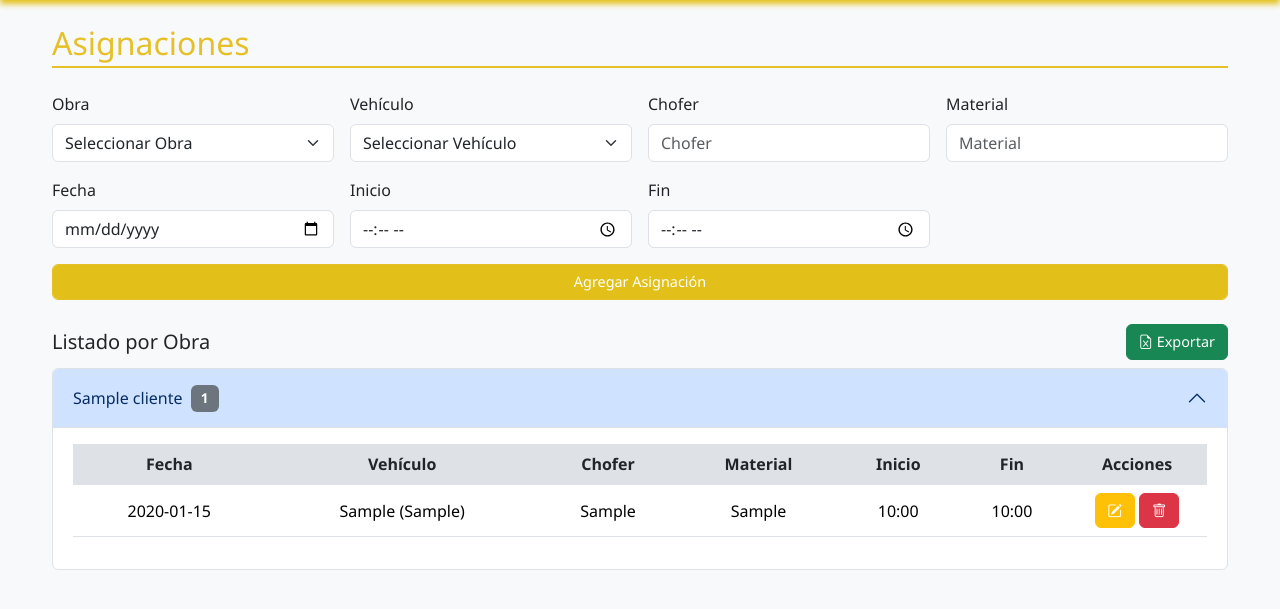
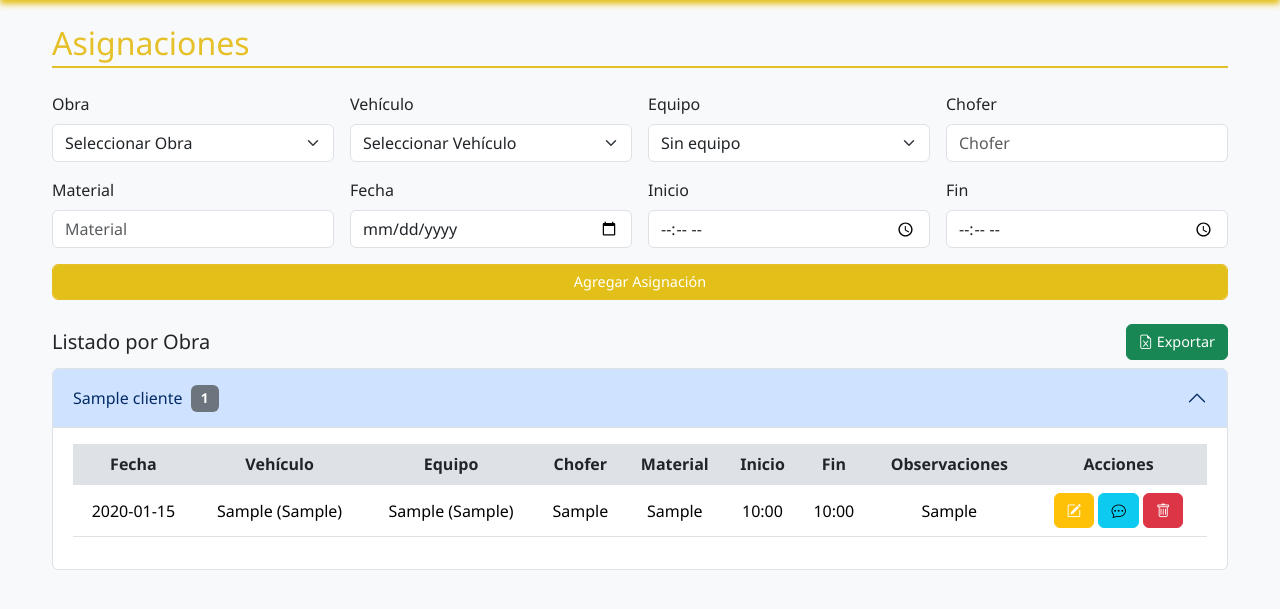
Before and after one commit to santiagonisi/Logistica, a Flask app: page / in a window 1280 px wide, after a click that opens the changed part. Shown: the part 70-679 px from the top of the page. Run offline with Flask 3, Linux system fonts and the light colour scheme; tables that the repository leaves empty hold one stand-in row (values such as "Sample post").

Commit message:
observaciones/excell/equipo

```diff
--- a/logistica/models.py
+++ b/logistica/models.py
@@ -28,11 +28,14 @@ class Asignacion(db.Model):
     id = db.Column(db.Integer, primary_key=True)
     cliente_id = db.Column(db.Integer, db.ForeignKey('cliente.id'), nullable=False)
     vehiculo_id = db.Column(db.Integer, db.ForeignKey('vehiculo.id'), nullable=False)
+    equipo_id = db.Column(db.Integer, db.ForeignKey('vehiculo.id'), nullable=True)  # Nuevo campo
     chofer = db.Column(db.String(100), nullable=False)
     material = db.Column(db.String(100), nullable=False)
     fecha = db.Column(db.Date, nullable=False)
     hora_inicio = db.Column(db.Time, nullable=False)
     hora_fin = db.Column(db.Time, nullable=False)
+    observaciones = db.Column(db.Text, nullable=True)
 
     cliente = db.relationship('Cliente', backref=db.backref('asignaciones', lazy=True))
-    vehiculo = db.relationship('Vehiculo', backref=db.backref('asignaciones', lazy=True))
+    vehiculo = db.relationship('Vehiculo', foreign_keys=[vehiculo_id])
+    equipo = db.relationship('Vehiculo', foreign_keys=[equipo_id])
--- a/logistica/routes.py
+++ b/logistica/routes.py
@@ -107,23 +107,28 @@ def agregar_cliente():
 
 @main.route('/asignaciones/agregar', methods=['POST'])
 def agregar_asignacion():
-    try:
-        nueva = Asignacion(
-            cliente_id=int(request.form['cliente_id']),
-            vehiculo_id=int(request.form['vehiculo_id']),
-            chofer=request.form['chofer'].strip(),
-            material=request.form['material'].strip(),
-            fecha=datetime.strptime(request.form['fecha'], "%Y-%m-%d").date(),
-            hora_inicio=datetime.strptime(request.form['hora_inicio'], "%H:%M").time(),
-            hora_fin=datetime.strptime(request.form['hora_fin'], "%H:%M").time(),
-        )
-        db.session.add(nueva)
-        db.session.commit()
-        flash('Asignación creada correctamente', 'success')
-    except Exception as e:
-        db.session.rollback()
-        flash(f'Error al crear la asignación: {e}', 'danger')
-    return redirect(url_for('main.index'))
+    cliente_id = request.form['cliente_id']
+    vehiculo_id = request.form['vehiculo_id']
+    equipo_id = request.form.get('equipo_id') or None
+    chofer = request.form['chofer']
+    material = request.form['material']
+    fecha = request.form['fecha']
+    hora_inicio = request.form['hora_inicio']
+    hora_fin = request.form['hora_fin']
+    nueva = Asignacion(
+        cliente_id=cliente_id,
+        vehiculo_id=vehiculo_id,
+        equipo_id=equipo_id if equipo_id else None,
+        chofer=chofer,
+        material=material,
+        fecha=datetime.strptime(fecha, '%Y-%m-%d'),
+        hora_inicio=datetime.strptime(hora_inicio, '%H:%M').time(),
+        hora_fin=datetime.strptime(hora_fin, '%H:%M').time()
+    )
+    db.session.add(nueva)
+    db.session.commit()
+    flash('Asignación agregada', 'success')
+    return redirect(url_for('main.asignaciones'))
 
 @main.route('/asignaciones/editar/<int:id>', methods=['POST'])
 def editar_asignacion(id):
@@ -157,34 +162,61 @@ def eliminar_asignacion(id):
 
 @main.route('/asignaciones/exportar')
 def exportar_asignaciones():
-    asignaciones = Asignacion.query.order_by(
-        Asignacion.cliente_id, Asignacion.fecha, Asignacion.hora_inicio
-    ).all()
-
+    asignaciones = Asignacion.query.order_by(Asignacion.fecha.desc()).all()
     wb = Workbook()
     ws = wb.active
     ws.title = "Asignaciones"
-    headers = ["Obra", "Vehículo", "Chofer", "Material", "Fecha", "Hora inicio", "Hora fin"]
-    ws.append(headers)
-
+    # Encabezados, incluye Observaciones
+    ws.append([
+        "ID", "Obra", "Vehículo", "Chofer", "Material", "Fecha",
+        "Inicio", "Fin", "Observaciones"
+    ])
     for a in asignaciones:
         ws.append([
-            a.cliente.nombre,
-            a.vehiculo.codigo,
+            a.id,
+            a.cliente.nombre if a.cliente else "",
+            f"{a.vehiculo.codigo} ({a.vehiculo.dominio})" if a.vehiculo else "",
             a.chofer,
             a.material,
-            a.fecha.strftime('%Y-%m-%d'),
-            a.hora_inicio.strftime('%H:%M'),
-            a.hora_fin.strftime('%H:%M'),
+            a.fecha.strftime('%Y-%m-%d') if a.fecha else "",
+            a.hora_inicio.strftime('%H:%M') if a.hora_inicio else "",
+            a.hora_fin.strftime('%H:%M') if a.hora_fin else "",
+            a.observaciones or ""
         ])
-
-    output = io.BytesIO()
+    from io import BytesIO
+    output = BytesIO()
     wb.save(output)
     output.seek(0)
-
     return send_file(
         output,
+        download_name="asignaciones.xlsx",
         as_attachment=True,
-        download_name='asignaciones.xlsx',
-        mimetype='application/vnd.openxmlformats-officedocument.spreadsheetml.sheet'
+        mimetype="application/vnd.openxmlformats-officedocument.spreadsheetml.sheet"
     )
+
+@main.route('/asignaciones')
+def asignaciones():
+    page = request.args.get('page', 1, type=int)
+    per_page = 10
+    asignaciones_query = Asignacion.query.order_by(Asignacion.fecha.desc())
+    total = asignaciones_query.count()
+    total_pages = max((total + per_page - 1) // per_page, 1)
+    asignaciones = asignaciones_query.offset((page - 1) * per_page).limit(per_page).all()
+    clientes = Cliente.query.all()
+    vehiculos = Vehiculo.query.all()
+    return render_template(
+        'asignaciones.html',
+        asignaciones=asignaciones,
+        clientes=clientes,
+        vehiculos=vehiculos,
+        page=page,
+        total_pages=total_pages
+    )
+
+@main.route('/asignaciones/observaciones/<int:id>', methods=['POST'])
+def editar_observaciones(id):
+    a = Asignacion.query.get_or_404(id)
+    a.observaciones = request.form['observaciones'].strip()
+    db.session.commit()
+    flash('Observaciones actualizadas', 'success')
+    return redirect(url_for('main.asignaciones'))
--- a/logistica/templates/asignaciones.html
+++ b/logistica/templates/asignaciones.html
@@ -33,7 +33,16 @@
     <select name="vehiculo_id" class="form-select" required>
       <option value="">Seleccionar Vehículo</option>
       {% for v in vehiculos %}
-        <option value="{{ v.id }}">{{ v.codigo }} - {{ v.dominio }}</option>
+        <option value="{{ v.id }}">{{ v.codigo }} ({{ v.dominio }})</option>
+      {% endfor %}
+    </select>
+  </div>
+  <div class="col-md-3">
+    <label class="form-label">Equipo</label>
+    <select name="equipo_id" class="form-select">
+      <option value="">Sin equipo</option>
+      {% for v in vehiculos %}
+        <option value="{{ v.id }}">{{ v.codigo }} ({{ v.dominio }})</option>
       {% endfor %}
     </select>
   </div>
@@ -88,11 +97,13 @@
               <tr>
                 <th>Fecha</th>
                 <th>Vehículo</th>
+                <th>Equipo</th>
                 <th>Chofer</th>
                 <th>Material</th>
                 <th>Inicio</th>
                 <th>Fin</th>
-                <th style="width: 140px;">Acciones</th>
+                <th>Observaciones</th>
+                <th>Acciones</th>
               </tr>
             </thead>
             <tbody>
@@ -100,20 +111,57 @@
               <tr>
                 <td>{{ a.fecha.strftime('%Y-%m-%d') }}</td>
                 <td>{{ a.vehiculo.codigo }} ({{ a.vehiculo.dominio }})</td>
+                <td>
+                  {% if a.equipo %}
+                    {{ a.equipo.codigo }} ({{ a.equipo.dominio }})
+                  {% else %}
+                    <span class="text-muted">Sin equipo</span>
+                  {% endif %}
+                </td>
                 <td>{{ a.chofer }}</td>
                 <td>{{ a.material }}</td>
                 <td>{{ a.hora_inicio.strftime('%H:%M') }}</td>
                 <td>{{ a.hora_fin.strftime('%H:%M') }}</td>
                 <td>
-
+                  {% if a.observaciones %}
+                    <span class="text-break">{{ a.observaciones }}</span>
+                  {% else %}
+                    <span class="text-muted">Sin observaciones</span>
+                  {% endif %}
+                </td>
+                <td>
                   <button class="btn btn-warning btn-sm" data-bs-toggle="modal" data-bs-target="#modalEditar{{ a.id }}">
                     <i class="bi bi-pencil-square"></i>
+                  </button>
+                  <button class="btn btn-info btn-sm" data-bs-toggle="modal" data-bs-target="#modalObservaciones{{ a.id }}">
+                    <i class="bi bi-chat-dots"></i>
                   </button>
                   <a href="{{ url_for('main.eliminar_asignacion', id=a.id) }}" class="btn btn-danger btn-sm" onclick="return confirm('¿Eliminar asignación?');">
                     <i class="bi bi-trash"></i>
                   </a>
                 </td>
               </tr>
+
+              <!-- Modal Observaciones -->
+              <div class="modal fade" id="modalObservaciones{{ a.id }}" tabindex="-1" aria-hidden="true">
+                <div class="modal-dialog modal-dialog-centered">
+                  <div class="modal-content">
+                    <form method="POST" action="{{ url_for('main.editar_observaciones', id=a.id) }}">
+                      <div class="modal-header">
+                        <h5 class="modal-title">Observaciones Asignación #{{ a.id }}</h5>
+                        <button type="button" class="btn-close" data-bs-dismiss="modal" aria-label="Cerrar"></button>
+                      </div>
+                      <div class="modal-body">
+                        <textarea name="observaciones" class="form-control" rows="4" placeholder="Escribe las observaciones...">{{ a.observaciones }}</textarea>
+                      </div>
+                      <div class="modal-footer">
+                        <button type="button" class="btn btn-secondary" data-bs-dismiss="modal">Cancelar</button>
+                        <button type="submit" class="btn btn-info">Guardar Observaciones</button>
+                      </div>
+                    </form>
+                  </div>
+                </div>
+              </div>
 
 
               <div class="modal fade" id="modalEditar{{ a.id }}" tabindex="-1" aria-hidden="true">
@@ -139,6 +187,15 @@
                             <select name="vehiculo_id" class="form-select" required>
                               {% for v in vehiculos %}
                                 <option value="{{ v.id }}" {% if v.id == a.vehiculo_id %}selected{% endif %}>{{ v.codigo }} - {{ v.dominio }}</option>
+                              {% endfor %}
+                            </select>
+                          </div>
+                          <div class="col-md-3">
+                            <label class="form-label">Equipo</label>
+                            <select name="equipo_id" class="form-select">
+                              <option value="">Sin equipo</option>
+                              {% for v in vehiculos %}
+                                <option value="{{ v.id }}" {% if v.id == a.equipo_id %}selected{% endif %}>{{ v.codigo }} ({{ v.dominio }})</option>
                               {% endfor %}
                             </select>
                           </div>
```
